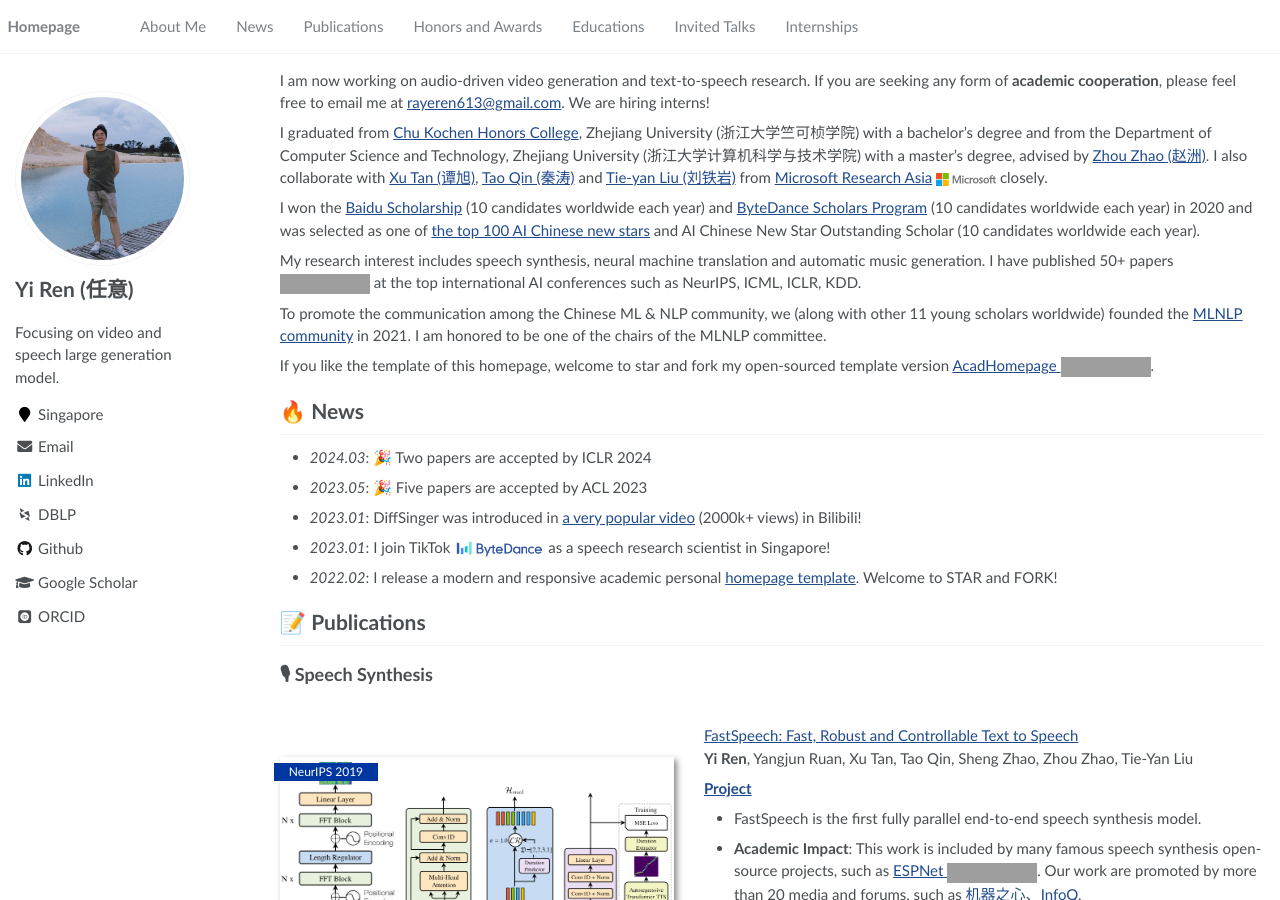
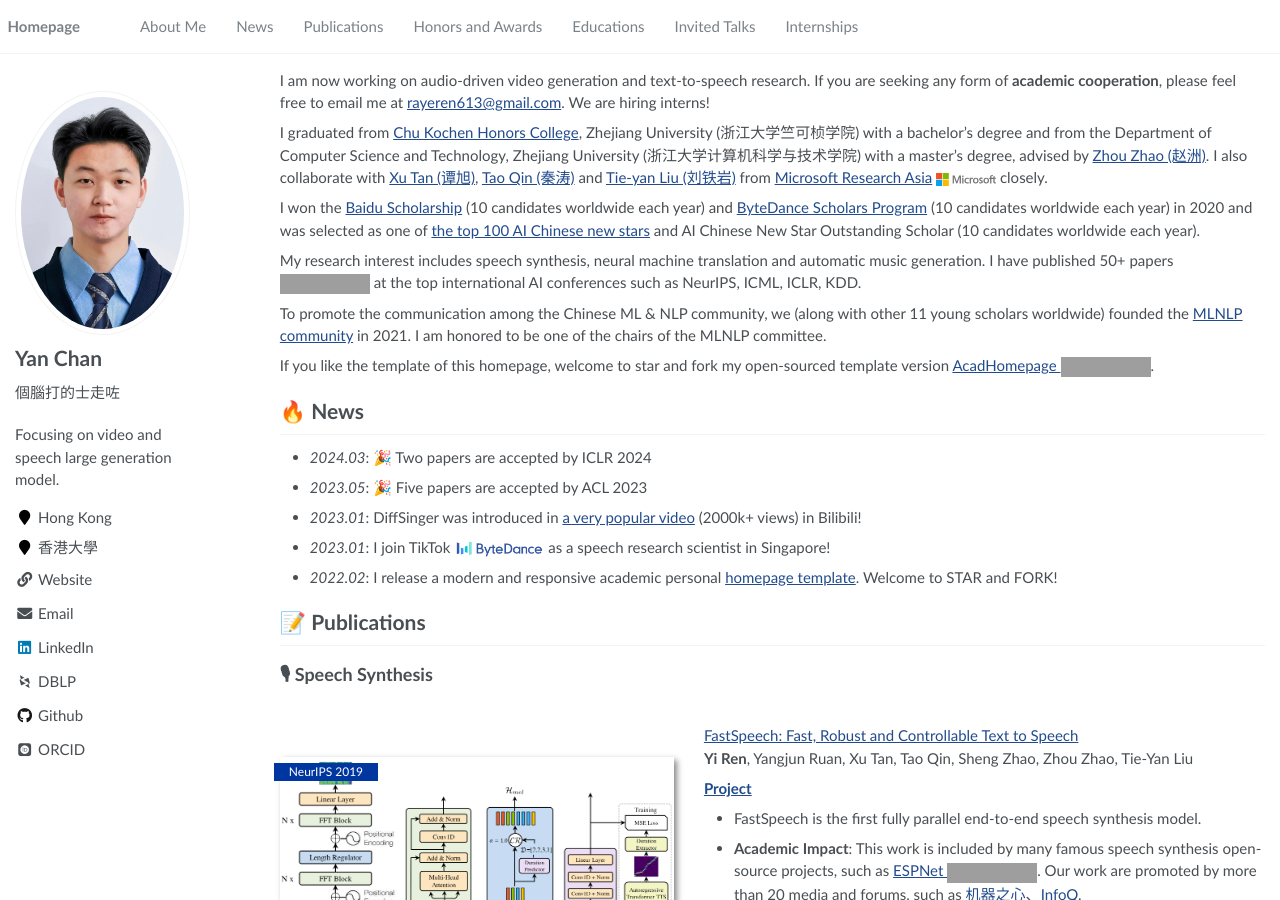
Before and after one commit to yanchan0310hk-spec/yanchan0310hk-spec.github.io, a Jekyll site: the page built from _pages/about.md, in a window 1280 px wide and 900 px high. Built offline with Jekyll 4.4.1, drawn with Linux system fonts in a browser that asks for light colours; some web fonts are replaced; grey boxes are pictures that could not be loaded.

Commit message:
更新_config.yml配置，完善个人信息和站点设置

```diff
--- a/_config.yml
+++ b/_config.yml
@@ -6,9 +6,9 @@
 # `jekyll serve`. If you change this file, please restart the server process.
 
 # Site Settings
-title                    : "Yi Ren (任意)"
+title                    : "Yan's Page"
 description              : "Focusing on video and speech large generation model."
-repository               : "rayeren/rayeren.github.io"
+repository               : "yanchan0310hk-spec/yanchan0310hk-spec.github.io"
 google_scholar_stats_use_cdn : true
 
 # google analytics
@@ -21,29 +21,29 @@ baidu_site_verification  : code-ZxFK3f4pfb
 
 # Site Author
 author:
-  name             : "Yi Ren (任意)"
-  avatar           : "images/ry_profile.jpeg"
-  bio              : ""
-  location         : "Singapore"
-  employer         :
+  name             : "Yan Chan"
+  avatar           : "images/IMG_5381.JPG"
+  bio              : "個腦打的士走咗"
+  location         : "Hong Kong"
+  employer         : "香港大學"
   pubmed           :
-  googlescholar    : "https://scholar.google.com/citations?user=4FA6C0AAAAAJ"
-  email            : "rayeren613@gmail.com"
+  googlescholar    :
+  email            : "yanchan_0310@outlook.com"
   researchgate     :  # example: "https://www.researchgate.net/profile/yourprofile"
-  uri              :
+  uri              : "https://yanchan0310hk-spec.github.io"
   bitbucket        :
   codepen          :
   dribbble         :
   flickr           :
   facebook         :
   foursquare       :
-  github           : "RayeRen"
+  github           : "yanchan0310hk-spec"
   google_plus      :
   keybase          :
   instagram        :
   impactstory      : #"https://profiles.impactstory.org/u/xxxx-xxxx-xxxx-xxxx"
   lastfm           :
-  linkedin         : "rayeren"
+  linkedin         : "陳胤達"
   dblp             : "https://dblp.org/pid/75/6568-6.html"
   orcid            : "https://orcid.org/0000-0002-9160-3848"
   pinterest        :
@@ -135,7 +135,7 @@ sass:
 
 # Outputting
 permalink: /:categories/:title/
-timezone: Asia/Shanghai # http://en.wikipedia.org/wiki/List_of_tz_database_time_zones
+timezone: Asia/Hong_Kong # http://en.wikipedia.org/wiki/List_of_tz_database_time_zones
 
 
 # Plugins
```
Also changed, not shown: images/IMG_1803.JPG (added), images/IMG_5381.JPG (added), 3 other files.
